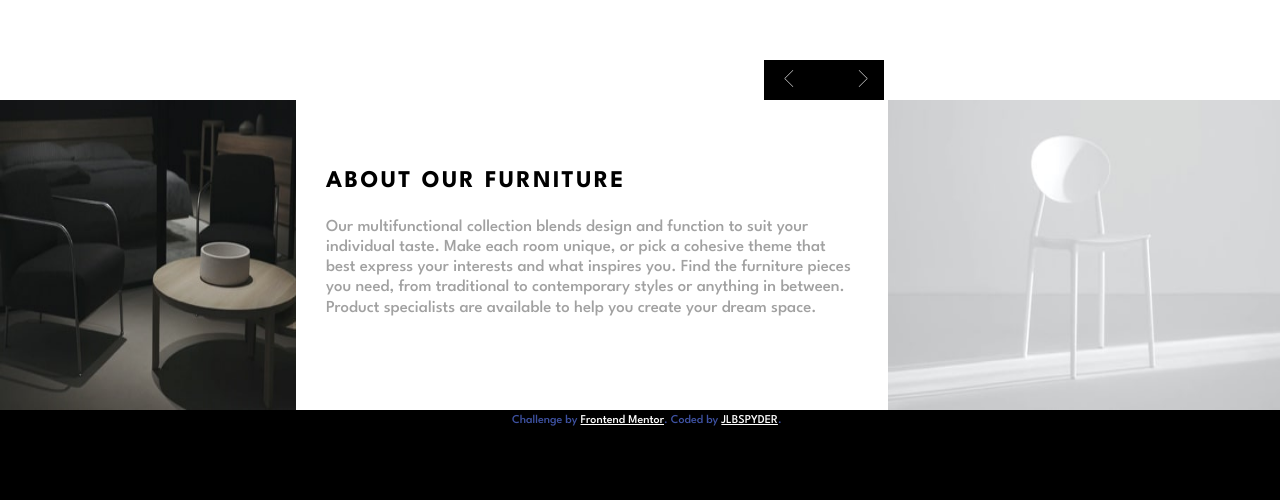
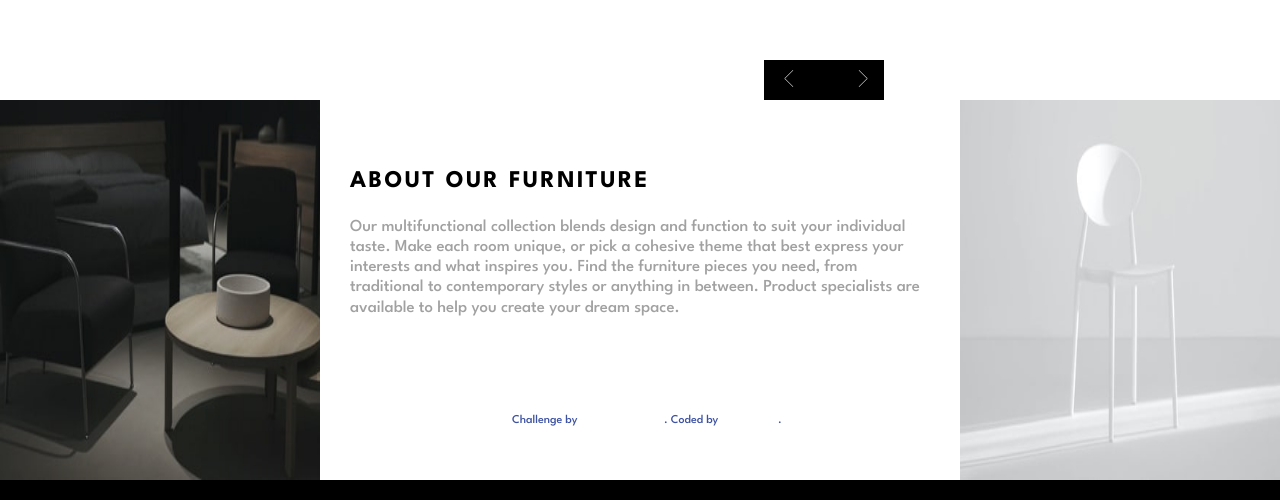
Before and after one commit to Jlbspyder/Room-Homepage, a React (Vite) app: page / in a window 1280 px wide. Shown: the part 300-800 px from the top of the page. Built offline with nearby package versions, Linux system fonts and the light colour scheme.

Commit message:
Update index.css

```diff
--- a/src/index.css
+++ b/src/index.css
@@ -397,6 +397,7 @@ button {
     max-width: 1440px;
     display: grid;
     grid-template-columns: 1fr 2fr 1fr;
+    grid-auto-rows: minmax(380px, auto);
   }
   .about {
     margin-top: 20px;
@@ -415,7 +416,7 @@ button {
     height: 100%;
   }
   .lightPix-container {
-    width: 392px;
+    width: 100%;
   }
   .light {
     margin-top: 0;
```
